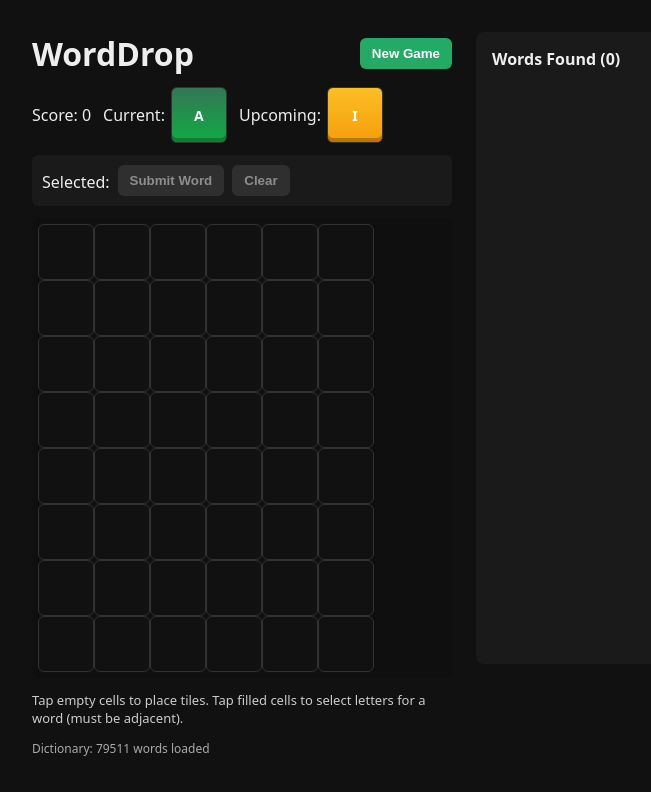
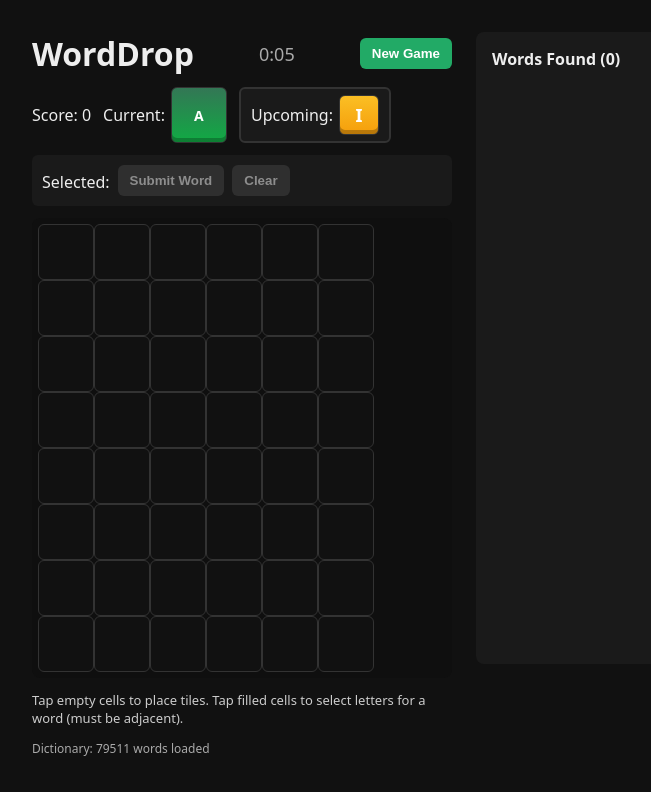
Before and after one commit to mlarsen764/wordtris, a React (Vite) app: page / in a window 1280 px wide. Shown: the top 792 px of the page, without its empty margins (270-921 px from the left). Built offline with nearby package versions, Linux system fonts and the light colour scheme.

Commit message:
add timer, further visual clarity

```diff
--- a/src/App.jsx
+++ b/src/App.jsx
@@ -35,6 +35,7 @@ export default function App() {
   const [animStates, setAnimStates] = useState(() => createBoard(ROWS, COLS));
   const [isAnimating, setIsAnimating] = useState(false);
   const [selectedCells, setSelectedCells] = useState([]);
+  const [elapsedTime, setElapsedTime] = useState(0);
 
   const [wordSet, setWordSet] = useState(null);
   const [loadingDict, setLoadingDict] = useState(true);
@@ -94,6 +95,20 @@ export default function App() {
     })();
     return () => { mounted = false; };
   }, []);
+
+  // Timer
+  useEffect(() => {
+    const interval = setInterval(() => {
+      setElapsedTime(t => t + 1);
+    }, 1000);
+    return () => clearInterval(interval);
+  }, []);
+
+  const formatTime = (seconds) => {
+    const mins = Math.floor(seconds / 60);
+    const secs = seconds % 60;
+    return `${mins}:${secs.toString().padStart(2, '0')}`;
+  };
 
   function drawFromBag(localBag, promotedNext) {
     const refill = () => makeTileBag();
@@ -312,6 +327,7 @@ export default function App() {
     setGameOver(false);
     setMessage("");
     setSelectedCells([]);
+    setElapsedTime(0);
   }
 
   return (
@@ -319,13 +335,14 @@ export default function App() {
       <div className="game-area">
       <div style={{display: 'flex', justifyContent: 'space-between', alignItems: 'center', marginBottom: 12}}>
         <h1 style={{margin: 0}}>WordDrop</h1>
+        <div style={{fontSize: 18, color: '#aaa'}}>{formatTime(elapsedTime)}</div>
         <button onClick={handleReset}>New Game</button>
       </div>
 
       <div className="topbar">
         <div>Score: {score}</div>
         <div className="tile-preview">Current: <div className="cell filled" style={{background: 'linear-gradient(180deg, #375, #1a4)'}}>{current}</div></div>
-        <div className="tile-preview">Upcoming: <div className="cell filled" style={{background: 'linear-gradient(180deg, #fbbf24, #f59e0b)'}}>{next}</div></div>
+        <div className="tile-preview upcoming">Upcoming: <div className="cell filled" style={{background: 'linear-gradient(180deg, #fbbf24, #f59e0b)'}}>{next}</div></div>
       </div>
 
       {loadingDict && <div style={{color:"#ffea", marginBottom:8}}>Loading dictionary...</div>}
--- a/src/index.css
+++ b/src/index.css
@@ -81,6 +81,17 @@ body {
   display: flex;
   gap: 6px;
   align-items: center;
+}
+.tile-preview.upcoming {
+  background: #1a1a1a;
+  border: 2px solid #333;
+  border-radius: 6px;
+  padding: 6px 10px;
+}
+.tile-preview.upcoming .cell {
+  width: 40px;
+  height: 40px;
+  font-size: 18px;
 }
 .preview {
   width: 48px;
```
